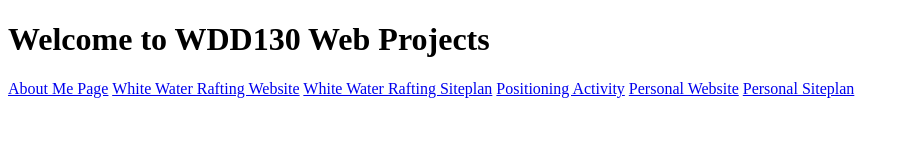
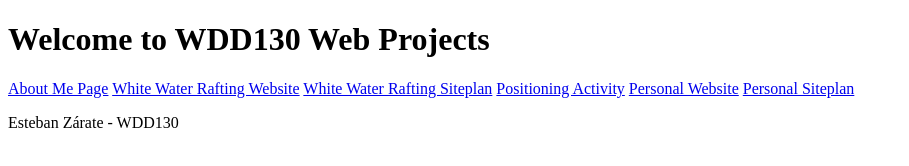
Before and after one commit to n0m3l4c000nt35/wdd130, a plain HTML site: page index.html in a window 1280 px wide. Shown: the whole page, without its empty margins (0-909 px from the left). Drawn offline with Linux system fonts and the light colour scheme.

Commit message:
Added a paragraph to the home page

```diff
--- a/index.html
+++ b/index.html
@@ -15,5 +15,6 @@
       <a href="#">Personal Website</a>
       <a href="#">Personal Siteplan</a>
     </nav>
+    <p>Esteban Zárate - WDD130</p>
   </body>
 </html>
```
